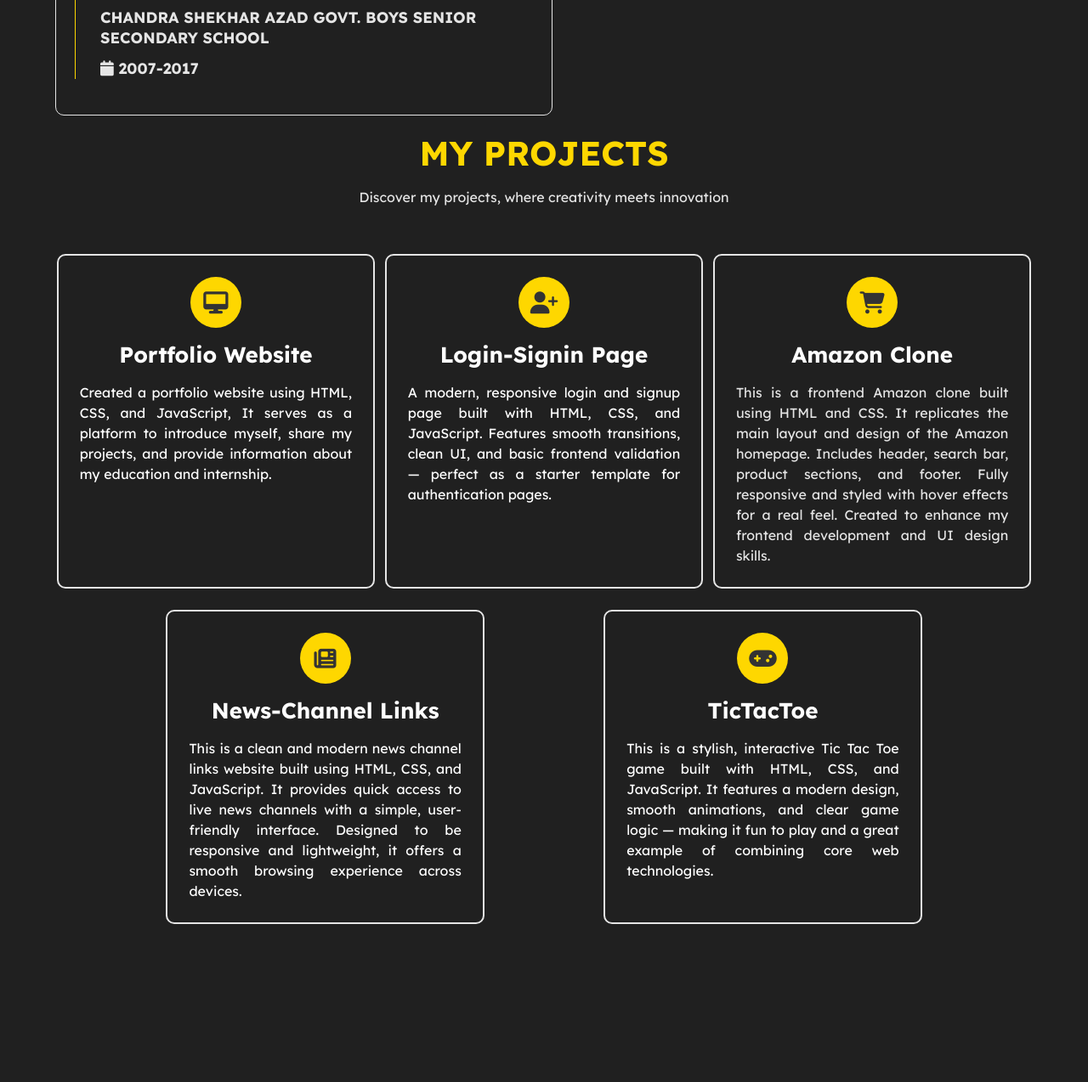
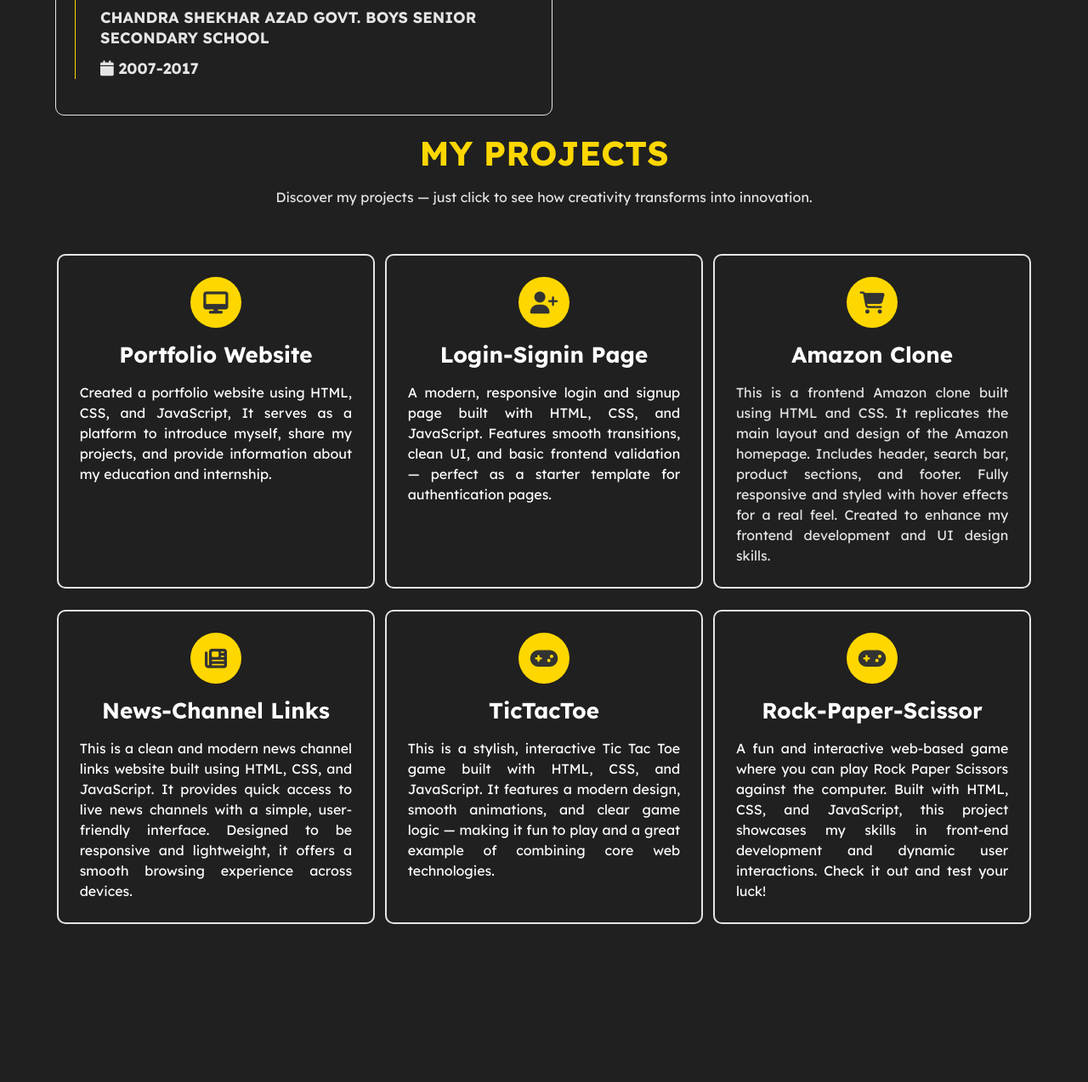
Before and after one commit to Vishnu-sharma-090502/PORTFOLIO, a plain HTML site: page index.html in a window 1280 px wide. Shown: the part 1709-2983 px from the top of the page at 85% size. Drawn offline with nearby package versions, Linux system fonts and the light colour scheme.

Commit message:
upload new project

```diff
--- a/index.html
+++ b/index.html
@@ -186,7 +186,7 @@
         <div class="container">
             <div class="project-title">
                 <h4>My Projects</h4>
-                <p>Discover my projects, where creativity meets innovation</p>
+                <p>Discover my projects — just click to see how creativity transforms into innovation.</p>
             </div>
             <div class="projects">
                 <!-- 1st Project -->
@@ -222,6 +222,14 @@
                     <a href="https://tic-tac-toe-game-eight-mu.vercel.app/"><i class="fas fa-gamepad"></i>
                     <h4>TicTacToe</h4>
                     <p>This is a stylish, interactive Tic Tac Toe game built with HTML, CSS, and JavaScript. It features a modern design, smooth animations, and clear game logic — making it fun to play and a great example of combining core web technologies.</p>
+                </a></div>
+
+
+                <!--6th Project -->
+                <div class="project">
+                    <a href="https://rock-paper-scissor-game-phi-one.vercel.app/"><i class="fas fa-gamepad"></i>
+                    <h4>Rock-Paper-Scissor</h4>
+                    <p>A fun and interactive web-based game where you can play Rock Paper Scissors against the computer. Built with HTML, CSS, and JavaScript, this project showcases my skills in front-end development and dynamic user interactions. Check it out and test your luck!</p>
                 </a></div>
 
             </div>
```
